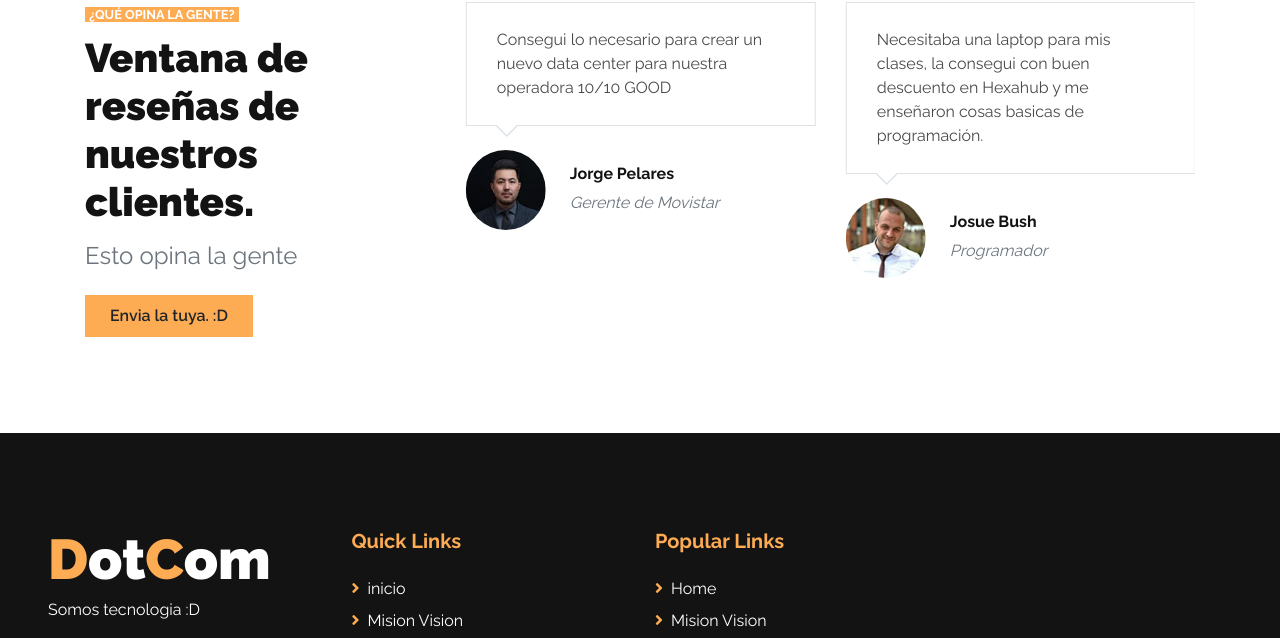
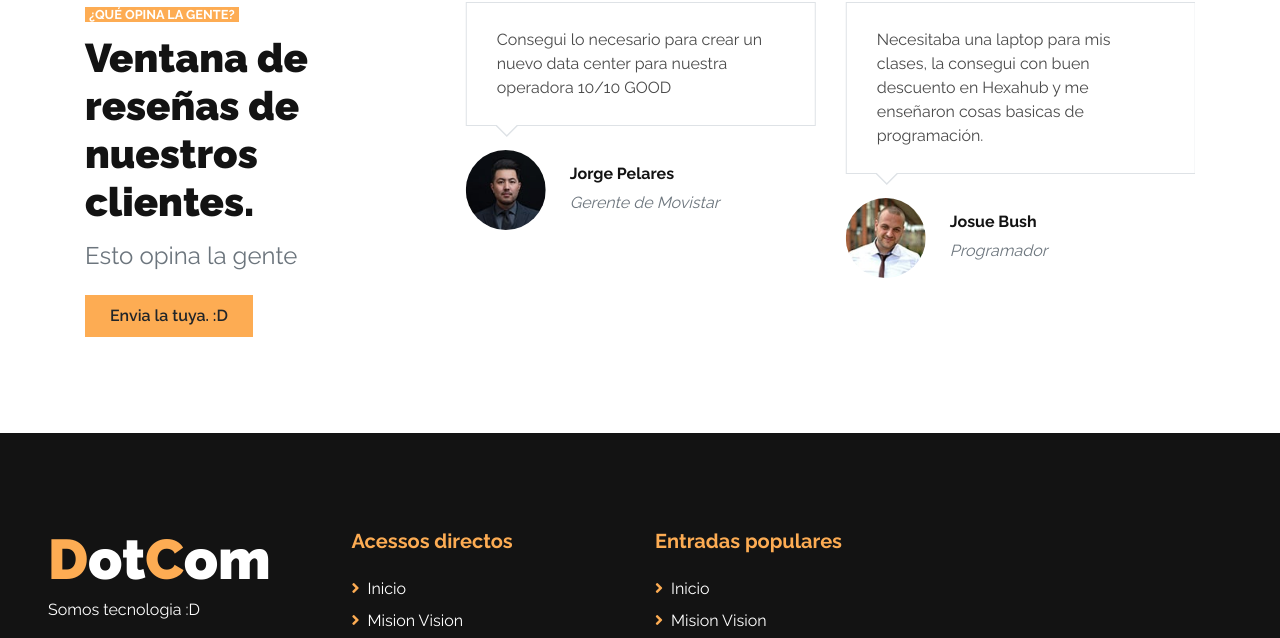
Before and after one commit to Sokar01SB/Sokar01SB.github.io, a plain HTML site: page service.html in a window 1280 px wide. Shown: the part 1251-1889 px from the top of the page. Drawn offline with nearby package versions, Linux system fonts and the light colour scheme.

Commit message:
Traducciones finales mision y productos :v

```diff
--- a/service.html
+++ b/service.html
@@ -191,18 +191,18 @@
                 </div>
             </div>
             <div class="col-lg-3 col-md-6 mb-5">
-                <h5 class="font-weight-bold text-primary mb-4">Quick Links</h5>
+                <h5 class="font-weight-bold text-primary mb-4">Acessos directos</h5>
                 <div class="d-flex flex-column justify-content-start">
-                    <a class="text-white mb-2" href="#"><i class="fa fa-angle-right text-primary mr-2"></i>inicio</a>
+                    <a class="text-white mb-2" href="#"><i class="fa fa-angle-right text-primary mr-2"></i>Inicio</a>
                     <a class="text-white mb-2" href="#"><i class="fa fa-angle-right text-primary mr-2"></i>Mision Vision</a>
                     <a class="text-white mb-2" href="#"><i class="fa fa-angle-right text-primary mr-2"></i>Servicios</a>
                     <a class="text-white" href="#"><i class="fa fa-angle-right text-primary mr-2"></i>Contactos</a>
                 </div>
             </div>
             <div class="col-lg-3 col-md-6 mb-5">
-                <h5 class="font-weight-bold text-primary mb-4">Popular Links</h5>
+                <h5 class="font-weight-bold text-primary mb-4">Entradas populares</h5>
                 <div class="d-flex flex-column justify-content-start">
-                    <a class="text-white mb-2" href="#"><i class="fa fa-angle-right text-primary mr-2"></i>Home</a>
+                    <a class="text-white mb-2" href="#"><i class="fa fa-angle-right text-primary mr-2"></i>Inicio</a>
                     <a class="text-white mb-2" href="#"><i class="fa fa-angle-right text-primary mr-2"></i>Mision Vision</a>
                     <a class="text-white mb-2" href="#"><i class="fa fa-angle-right text-primary mr-2"></i>Servicios</a>
                     <a class="text-white" href="#"><i class="fa fa-angle-right text-primary mr-2"></i>Contactos</a>
```
Also changed, not shown: about.html (+2 -2 lines).
